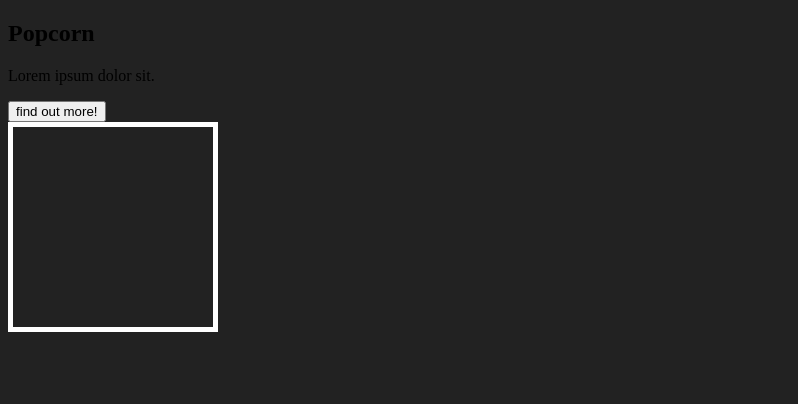
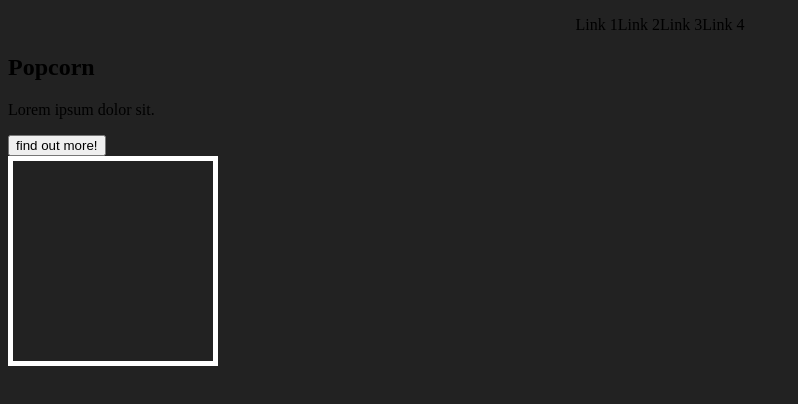
Before and after one commit to Rektwow/first-try-on-git, a plain HTML site: page index.html in a window 1280 px wide. Shown: the whole page, without its empty margins (0-798 px from the left). Drawn offline with Linux system fonts and the light colour scheme.

Commit message:
add navi bar

```diff
--- a/index.html
+++ b/index.html
@@ -8,6 +8,14 @@
    <link rel="stylesheet" href="style.css">
 </head>
 <body>
+   <nav>
+      <ul>
+         <li>Link 1</li>
+         <li>Link 2</li>
+         <li>Link 3</li>
+         <li>Link 4</li>
+      </ul>
+   </nav>
    <section class="container call-to-action">
       <h1>Popcorn</h1>
       <p>Lorem ipsum dolor sit.</p>
--- a/style.css
+++ b/style.css
@@ -6,3 +6,10 @@ body {
   height: 200px;
   border: solid white 5px;
 }
+/*  navi bar */
+ul {
+  list-style: none;
+  display: flex;
+  justify-content: center;
+  align-items: center;
+}
```
